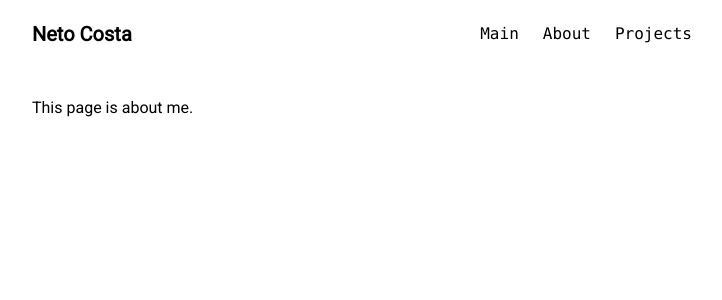
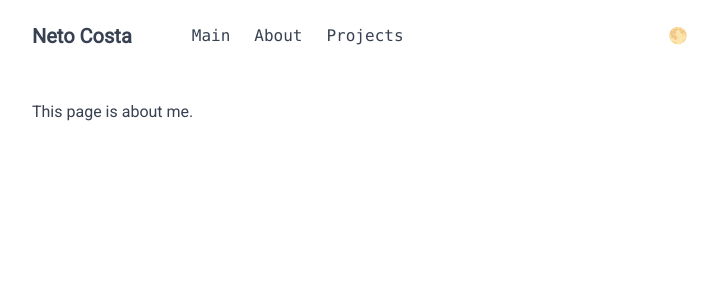
Before and after one commit to costa-neto/dev-portfolio, a Nuxt app: page /about in a window 1280 px wide. Shown: the top 300 px of the page, without its empty margins (280-1002 px from the left). Built offline with nearby package versions, Linux system fonts and the light colour scheme.

Commit message:
feat: add dark mode resources

```diff
--- /dev/null
+++ b/components/color-mode-selector.vue
@@ -0,0 +1,46 @@
+<template>
+  <div class="flex space-x-2 items-center">
+    <div class="text-gray-500 text-xs" v-if="showNextModeLabel">Change to {{ nextMode }}</div>
+    <button @click="toggleMode" @mouseenter="showNextModeLabel = true" @mouseleave="showNextModeLabel = false"
+    class="hover:bg-gray-200 dark:hover:bg-gray-600 px-2 py-1 text-gray-500">{{ nextModeIcon }}</button>
+
+  </div>
+</template>
+
+<script setup>
+const showNextModeLabel = ref(false)
+const colorMode = useColorMode()
+
+const modes = [
+  'system',
+  'light',
+  'dark'
+]
+
+const nextModeIcons = {
+  system: '🌓',
+  light: '🌕',
+  dark: '🌑'
+}
+
+
+const nextMode = computed(() => {
+  const currentModeIndex = modes.indexOf(colorMode.preference)
+  let nextModeIndex = null
+  if(currentModeIndex + 1 === modes.length) {
+    nextModeIndex = 0
+  } else {
+    nextModeIndex = currentModeIndex + 1
+  }
+
+  return modes[nextModeIndex]
+})
+
+const nextModeIcon = computed(() => nextModeIcons[nextMode.value])
+
+const toggleMode = () => colorMode.preference = nextMode.value
+</script>
+
+<style>
+
+</style>
--- a/layouts/default.vue
+++ b/layouts/default.vue
@@ -1,10 +1,17 @@
 <template>
     <div class="container mx-auto max-w-2xl">
       <header class="flex  justify-between items-center mt-5">
-        <div>
-          <NuxtLink to="/" class="text-xl font-semibold p-2 hover:bg-gray-200">Neto Costa</NuxtLink>
+        <div class="flex items-center space-x-12">
+          <div>
+            <NuxtLink to="/" class="text-xl font-semibold p-2 hover:bg-gray-200">Neto Costa</NuxtLink>
+          </div>
+
+          <Menu />
         </div>
-        <Menu />
+
+        <ClientOnly >
+          <ColorModeSelector />
+        </ClientOnly>
       </header>
 
         <main class="p-2 mt-10">
@@ -34,4 +41,8 @@ useHead({
 body {
   font-family: 'Roboto';
 }
+
+body {
+  @apply bg-white dark:bg-gray-900 text-gray-700 dark:text-gray-300
+}
 </style>
--- a/nuxt.config.ts
+++ b/nuxt.config.ts
@@ -2,6 +2,10 @@
 export default defineNuxtConfig({
   devtools: { enabled: true },
   modules: [
-    '@nuxtjs/tailwindcss'
-  ]
+    '@nuxtjs/tailwindcss',
+    '@nuxtjs/color-mode'
+  ],
+  colorMode: {
+    classSuffix: ''
+  }
 })
--- a/package.json
+++ b/package.json
@@ -11,6 +11,7 @@
   },
   "devDependencies": {
     "@nuxt/devtools": "latest",
+    "@nuxtjs/color-mode": "^3.3.0",
     "@nuxtjs/tailwindcss": "^6.9.4",
     "nuxt": "^3.8.1",
     "vue": "^3.3.8",
--- /dev/null
+++ b/tailwind.config.ts
@@ -0,0 +1,3 @@
+module.exports = {
+    darkMode: 'class'
+}
```
Also changed, not shown: 1 other file (tests, documents, lock files or other folders).
